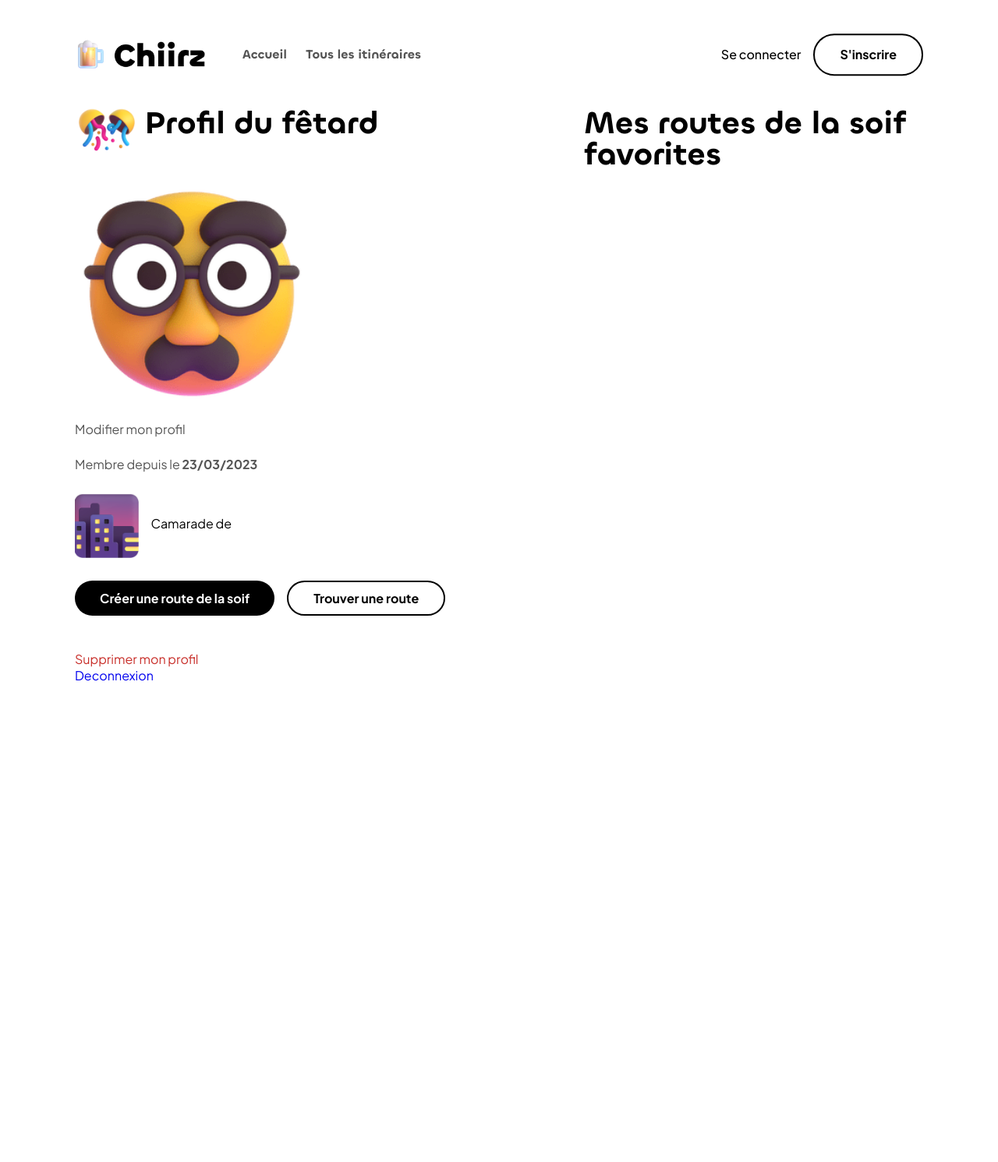
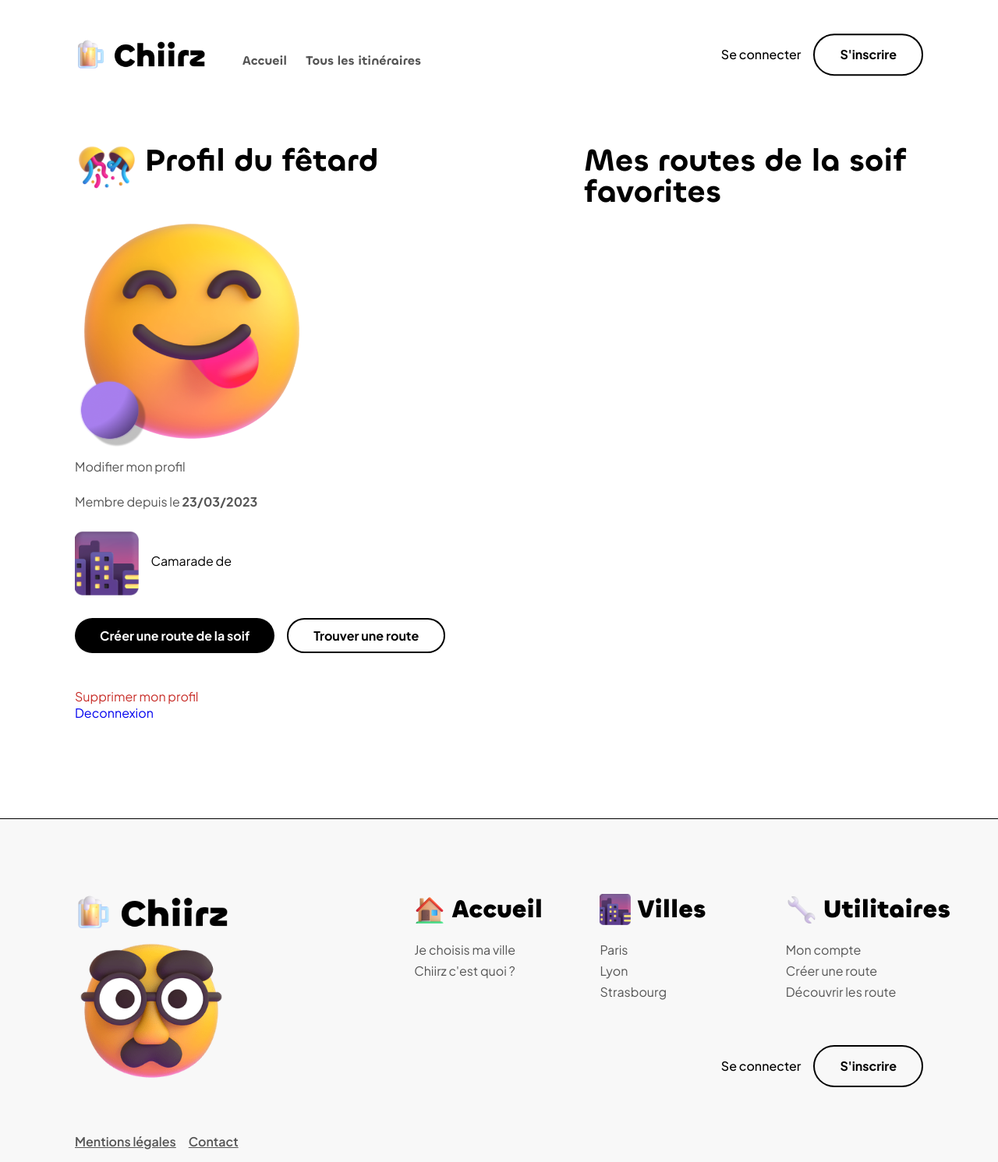
Before and after one commit to AlixanBALU/chiirz, a Symfony app: template chiirz/templates/user/show.html.twig in a window 1280 px wide. Shown: the whole page at 78% size. Before the commit the page ends 874 px from the top, so only its background shows below. Run offline with Twig, Linux system fonts and the light colour scheme; the template is opened without the code that fills it, so the values that code supplies are empty; some libraries are stand-ins or nearby versions.

Commit message:
differents css fix

```diff
--- a/chiirz/public/css/components/_footer.scss
+++ b/chiirz/public/css/components/_footer.scss
@@ -1,5 +1,5 @@
 .footer {
-    position : absolute;
+    position : relative;
     bottom : 0;
     left : 0;
     background-color : $white-gray;
@@ -7,6 +7,8 @@
     width : 100vw;
     display : flex;
     justify-content : center;
+    margin-top : 4rem;
+    border-top: 1px $black solid;
 
     &__content {
         display : flex;
@@ -86,6 +88,11 @@
                         display : flex;
                         gap : 0.5rem;
                         align-items : center;
+                        & img {
+                            width : 40px;
+                            height : 40px;
+                            object-fit: cover;
+                        }
                     }
                     & ul {
                         display : flex;
@@ -95,6 +102,9 @@
                         & a {
                             color : $p-grey;
                             text-decoration : none;
+                            &:hover {
+                                text-decoration: underline;
+                            }
                         }
                     }
                 }
@@ -122,6 +132,9 @@
             gap : 1rem;
             & a {
                 color : $p-grey;
+                &:hover {
+                    font-weight : bolder;
+                }
             }
         }
 
--- a/chiirz/public/css/components/_login.scss
+++ b/chiirz/public/css/components/_login.scss
@@ -3,7 +3,7 @@
     min-height : 100vh;
     align-items : center;
     flex-direction : column;
-    gap : 3rem;
+    gap : 2rem;
     justify-content:center;
 
     @media (min-width: 768px) {
@@ -33,7 +33,8 @@
     }
 
     & img {
-        width : 100%;
+        width : 75%;
+
         @media (min-width: 768px) {
             width : 50%;
         }
@@ -57,9 +58,10 @@
                     padding : 1.3rem 1rem;
                 }
             }
-            & input[type="checkbox"] {
-                margin-right : 1rem;
-            }
+        }
+
+        &__remember {
+            margin-right : 0.4rem;
         }
 
         & .btn {
--- a/chiirz/public/css/components/_nav.scss
+++ b/chiirz/public/css/components/_nav.scss
@@ -52,6 +52,7 @@
             font-weight: 600;
             display : flex;
             gap : 1.8rem;
+            margin-top: 15px;
         }
 
         @media (min-width: 1280px) {
--- a/chiirz/public/css/components/_register.scss
+++ b/chiirz/public/css/components/_register.scss
@@ -5,19 +5,25 @@
     gap : 3rem;
     justify-content:center;
     min-height : 100vh;
+    margin-top : 3rem;
+
+    @media (min-width: 560px) {
+        margin-top : 8rem;
+    }
 
     @media (min-width: 768px) {
         height : 100vh;
         justify-content : space-between;
         flex-direction: row;
         gap : 0;
+        margin-top : 0;
     }
 
     &__content {
         width : 100%;
         display: flex;
         flex-direction: column;
-        gap: 3rem;
+        gap: 2rem;
 
         @media (min-width: 768px) {
             width : 45%;
@@ -25,17 +31,20 @@
 
         & h1 {
             text-align : center;
+            width : 120%;
 
             @media (min-width: 768px) {
                 text-align: left;
             }
+
         }
 
 
     }
 
     & img {
-        width : 100%;
+        width : 75%;
+
         @media (min-width: 768px) {
             width : 50%;
         }
@@ -59,7 +68,7 @@
     justify-content : space-between;
     flex-direction : column;
 
-    @media (min-width: 768px) {
+    @media (min-width: 1080px) {
         flex-direction : row;
     }
 
@@ -67,6 +76,11 @@
         display : flex;
         flex-direction : column;
         gap : 0.6rem;
+        width : 100%;
+        @media (min-width: 1080px) {
+            width : 50%;
+        }
+
 
         & input, select {
             padding : 1.3rem 1rem;
--- a/chiirz/public/css/components/_users.scss
+++ b/chiirz/public/css/components/_users.scss
@@ -1,11 +1,11 @@
 .user {
     display : flex;
     flex-direction : column;
-    margin-top : 7rem;
+    margin-top : 10rem;
     overflow-y : hidden;
     gap : 3rem;
 
-    @media (min-width: 1080px) {
+    @media (min-width: 1080px) { //990 si pas d'img dans l'iti
         flex-direction : row;
         justify-content : space-between;
         gap : 0;
--- a/chiirz/public/css/components/_what-section.scss
+++ b/chiirz/public/css/components/_what-section.scss
@@ -2,6 +2,7 @@
     display : flex;
     flex-direction : column;
     gap : 2rem;
+    margin : 7rem 0;
 
     & strong {
         text-decoration : underline;
@@ -78,6 +79,19 @@
             & p {
                 font-family : "Chillax", sans-serif;
             }
+
+            &:last-child {
+                background-color : $violet4;
+                border : 2px $violet2 solid;
+                & p {
+                    color : $violet;
+                }
+                & span {
+                    color : $violet3;
+                }
+            }
         }
+
+
     }
 }
--- a/chiirz/public/css/main.css
+++ b/chiirz/public/css/main.css
@@ -127,7 +127,7 @@ body {
     Base components
 */
 .footer {
-  position: absolute;
+  position: relative;
   bottom: 0;
   left: 0;
   background-color: #f8f8f8;
@@ -135,6 +135,8 @@ body {
   width: 100vw;
   display: flex;
   justify-content: center;
+  margin-top: 4rem;
+  border-top: 1px #000000 solid;
 }
 .footer__content {
   display: flex;
@@ -217,6 +219,12 @@ body {
   gap: 0.5rem;
   align-items: center;
 }
+.footer__content__div__nav article div img {
+  width: 40px;
+  height: 40px;
+  -o-object-fit: cover;
+     object-fit: cover;
+}
 .footer__content__div__nav article ul {
   display: flex;
   flex-direction: column;
@@ -306,6 +320,7 @@ body {
     font-weight: 600;
     display: flex;
     gap: 1.8rem;
+    margin-top: 15px;
   }
 }
 @media (min-width: 1280px) {
@@ -763,7 +803,7 @@ body {
 .user {
   display: flex;
   flex-direction: column;
-  margin-top: 7rem;
+  margin-top: 10rem;
   overflow-y: hidden;
   gap: 3rem;
 }
--- a/chiirz/templates/base.html.twig
+++ b/chiirz/templates/base.html.twig
@@ -35,7 +35,7 @@
             </div>
         </main>
 
-        {# <footer class="footer">
+        <footer class="footer">
             <div class="footer__content">
                 <!-- logo et smiley-->
                 <div class="footer__content__logo">
@@ -57,40 +57,46 @@
                             </div>
                             <ul class="p-20">
                                 <li>
-                                    <a href="#"> Je choisis ma ville </a>
+                                    <a href="#choose"> Je choisis ma ville </a>
                                 </li>
                                 <li>
-                                    <a href="#"> Je choisis ma ville </a>
+                                    <a href="#what"> Chiirz c'est quoi ? </a>
                                 </li>
                             </ul>
                         </article>
 
                         <article>
                             <div>
-                                <img src="{{ asset('img/house.png') }}" alt="accueil">
-                                <h4 class="title title--footer"> Accueil </h4>
+                                <img src="{{ asset('img/city-night.png') }}" alt="accueil">
+                                <h4 class="title title--footer"> Villes </h4>
                             </div>
                             <ul class="p-20">
                                 <li>
-                                    <a href="#"> Je choisis ma ville </a>
+                                    <a href="#"> Paris </a>
                                 </li>
                                 <li>
-                                    <a href="#"> Je choisis ma ville </a>
+                                    <a href="#"> Lyon </a>
+                                </li>
+                                <li>
+                                    <a href="#"> Strasbourg </a>
                                 </li>
                             </ul>
                         </article>
 
                         <article>
                             <div>
-                                <img src="{{ asset('img/house.png') }}" alt="accueil">
-                                <h4 class="title title--footer"> Accueil </h4>
+                                <img src="{{ asset('img/utils.png') }}" alt="accueil">
+                                <h4 class="title title--footer"> Utilitaires </h4>
                             </div>
                             <ul class="p-20">
                                 <li>
-                                    <a href="#"> Je choisis ma ville </a>
+                                    <a href="#"> Mon compte </a>
                                 </li>
                                 <li>
-                                    <a href="#"> Je choisis ma ville </a>
+                                    <a href="#"> Créer une route </a>
+                                </li>
+                                <li>
+                                    <a href="#"> Découvrir les route </a>
                                 </li>
                             </ul>
                         </article>
@@ -110,9 +116,7 @@
                 </div>
 
             </div>
-        </footer> #}
-
-
+        </footer>
 
     </body>
 </html>
--- a/chiirz/templates/itinerary/_form.html.twig
+++ b/chiirz/templates/itinerary/_form.html.twig
@@ -40,7 +40,7 @@
             <label class="title title--h4" for="barNameInput">Ajouter un bar</label>
             <div class="new__content__bar-input__prop">
                 <input class="new__content__bar-input__prop__search" type="text" name="bar-input" id="barNameInput" required="required" placeholder="🔍">
-                <ul class="new__bar-input__prop__list" id="barList">
+                <ul class="new__content__bar-input__prop__list" id="barList">
                 </ul>
             </div>
         </div>
--- a/chiirz/templates/user/new.html.twig
+++ b/chiirz/templates/user/new.html.twig
@@ -10,7 +10,7 @@
     {% else %}
         <section class="register">
             <div class="register__content">
-                <h1 class="title title--h2">Rejoins nous !</h1>
+                <h1 class="title title--h2">Rejoins nous ! </h1>
                 {{ include('user/_form.html.twig') }}
             </div>
             <img src="{{ asset('img/smile-smiley.png')}}" alt="">
--- a/chiirz/templates/user/show.html.twig
+++ b/chiirz/templates/user/show.html.twig
@@ -10,7 +10,7 @@
                 <div class="title title--h3">Profil du fêtard</div>
             </div>
             <div class="user__header__profil">
-                <img src="{{ asset('img/smart-smiley.png') }}" alt="{{ user.pseudo }}" class="user__header__user">
+                <img src="{{ asset('img/login-smiley.png') }}" alt="{{ user.pseudo }}" class="user__header__user">
                 <h3 class="title title--h3">{{ user.pseudo }}</h3>
                 {% if app.user.id == user.id %}
                     <a href="{{ path('app_user_edit', {'id': user.id}) }}" class="user__header__alter">Modifier mon profil</a>
```
Also changed, not shown: other parts of chiirz/public/css/main.css (+38 -7 lines), chiirz/templates/home.html.twig (+5 -5 lines), chiirz/public/img/house.png, chiirz/public/img/utils.png (added), 1 other file.
